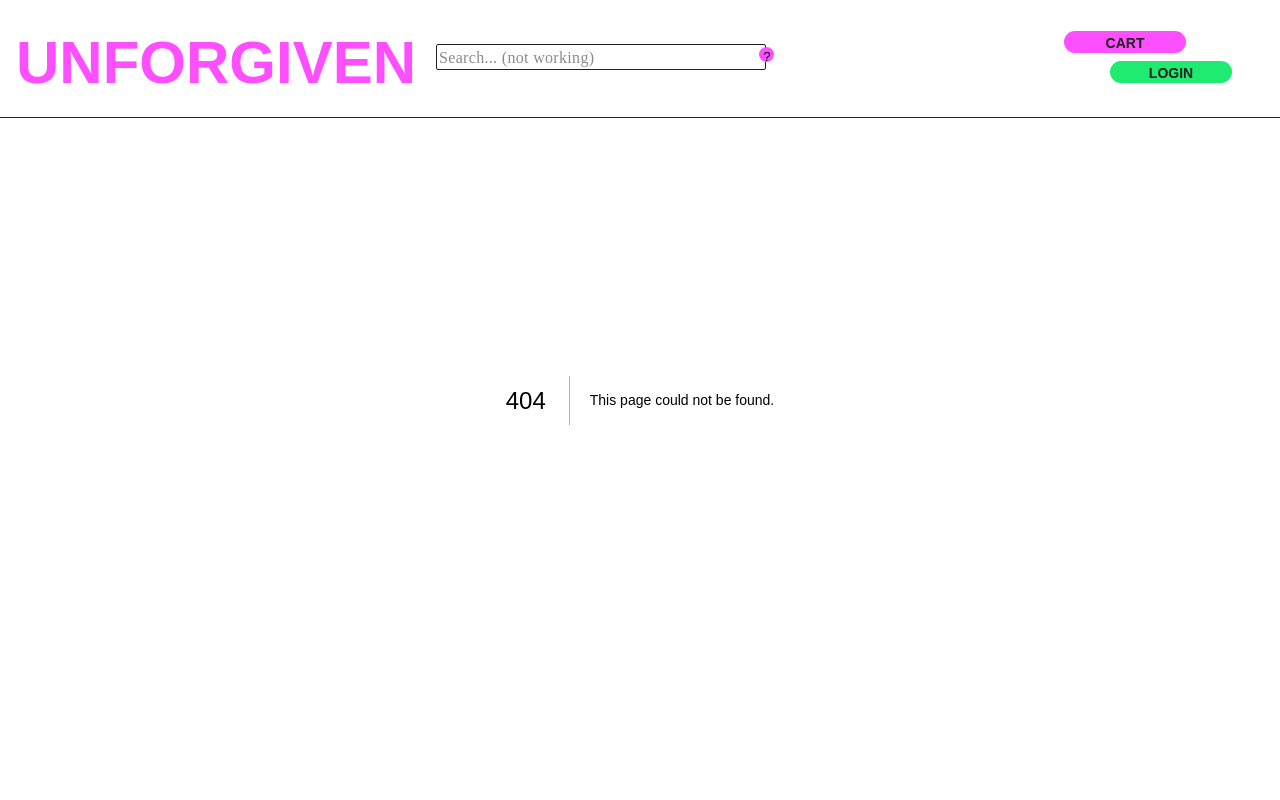
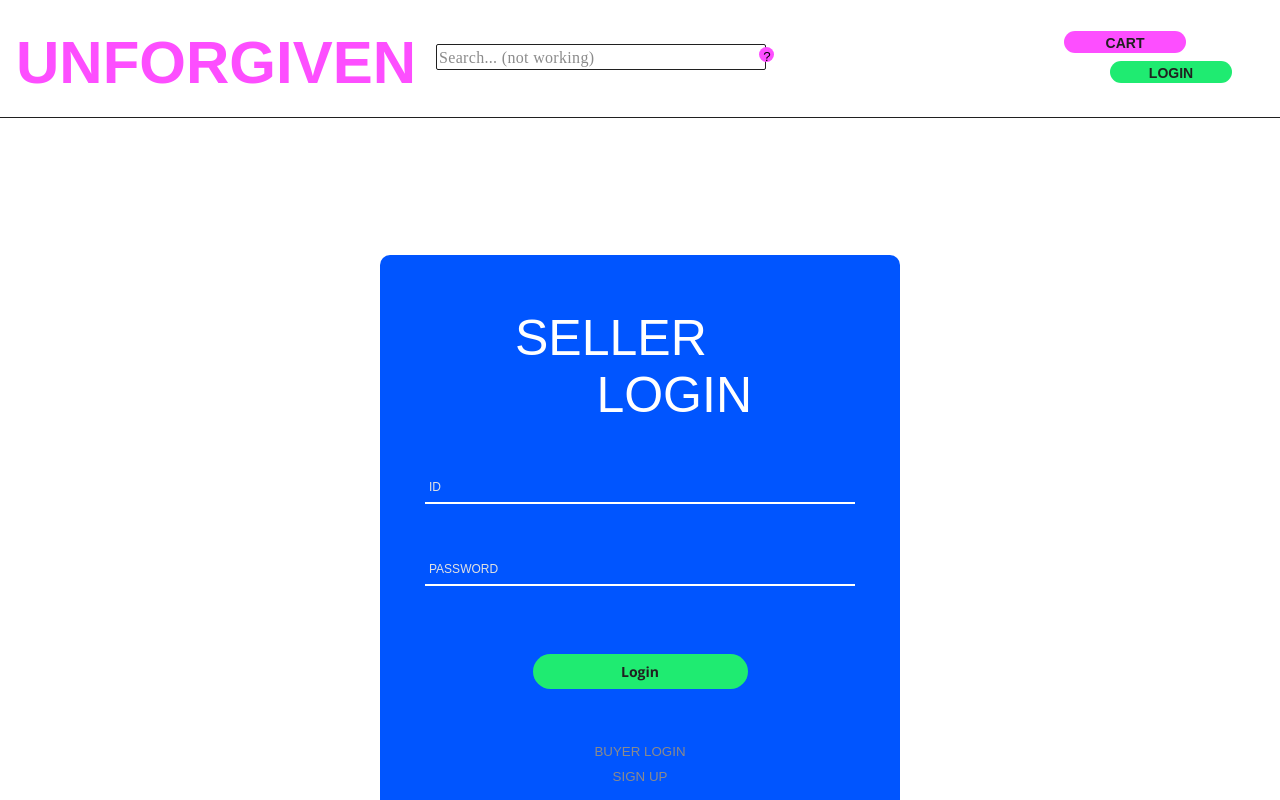
Before and after one commit to waterbinnn/unforgiven-market-web, a Next.js app: page /signin/seller in a window 1280 px wide. Before the commit this address had no page. Shown: the top 800 px of the page. Built offline with nearby package versions, Linux system fonts and the light colour scheme.

Commit message:
feat: 로그인 페이지 기능 구현

```diff
--- /dev/null
+++ b/src/app/signin/components/Form.tsx
@@ -0,0 +1,117 @@
+"use client";
+
+import classNames from "classnames/bind";
+import styles from "../signin.module.scss";
+import { Button, Input } from "@/components";
+import { useRouter } from "next/navigation";
+import { useState } from "react";
+import { useForm } from "react-hook-form";
+import { SignInReq } from "@/types";
+import { signIn } from "next-auth/react";
+import CommonStyle from "../../../styles/authStyle.module.scss";
+
+const cx = classNames.bind({ ...styles, ...CommonStyle });
+
+interface Props {
+  type: "BUYER" | "SELLER";
+}
+
+export const Form = ({ type }: Props) => {
+  const router = useRouter();
+  const [errorMsg, setErrorMsg] = useState<string>("");
+
+  const {
+    register,
+    handleSubmit,
+    setValue,
+    setError,
+    formState: { errors },
+  } = useForm();
+
+  const handleRouter = (path: string) => {
+    router.push(path);
+  };
+
+  const onSubmit = async (data: any) => {
+    const formData: SignInReq = {
+      ...data,
+      login_type: type,
+    };
+
+    try {
+      const res = await signIn("credentials", {
+        ...formData,
+        redirect: false,
+      });
+      router.push("/");
+
+      if (res?.error === "CredentialsSignin") {
+        setErrorMsg("아이디 혹은 비밀번호가 일치하지 않습니다.");
+        setValue("username", "");
+        setValue("password", "");
+        setError("username", { type: "custom" }, { shouldFocus: true });
+        setError("password", { type: "custom" });
+      }
+    } catch (error) {
+      console.log(error);
+    }
+  };
+
+  return (
+    <div className={cx("auth-container")}>
+      <main className={cx("auth-inner-container")}>
+        <h1 className={cx("visually-hidden")}>{type} Login</h1>
+
+        <form className={cx("auth-wrap")} onSubmit={handleSubmit(onSubmit)}>
+          <h3 className={cx("title", "top")}>{type}</h3>
+          <h3 className={cx("title", "bottom")}>LOGIN</h3>
+          <div className={cx("inputs-wrap")}>
+            <Input
+              placeholder="ID"
+              {...register("username", {
+                required: "이 필드는 필수 항목입니다.",
+              })}
+              error={errors.username ? true : false}
+              messageText={errors.username?.message ?? null}
+              needMessage
+              isInputError={errors.username ? "error" : "none"}
+            />
+            <Input
+              placeholder="PASSWORD"
+              type="password"
+              needMessage
+              {...register("password", {
+                required: "이 필드는 필수 항목입니다.",
+              })}
+              messageText={errors.password?.message ?? null}
+              error={errors.password ? true : false}
+              isInputError={errors.password ? "error" : "none"}
+            />
+            <span className={cx("error-msg")}>{errorMsg}</span>
+          </div>
+          <div className={cx("btn-wrap")}>
+            <Button color="green" size="m" type="submit">
+              Login
+            </Button>
+          </div>
+        </form>
+        <button
+          type="button"
+          className={cx("router-btn")}
+          onClick={() =>
+            handleRouter(type === "BUYER" ? "/signin/seller" : "/signin")
+          }
+        >
+          {type === "BUYER" ? "SELLER" : "BUYER"} LOGIN
+        </button>
+        <button
+          className={cx("router-btn")}
+          type="button"
+          onClick={() => handleRouter("/signup")}
+        >
+          SIGN UP
+        </button>
+      </main>
+    </div>
+  );
+};
--- /dev/null
+++ b/src/app/signin/components/index.ts
@@ -0,0 +1 @@
+export * from "./Form";
--- /dev/null
+++ b/src/app/signin/seller/page.tsx
@@ -0,0 +1,11 @@
+import { Form } from "../components";
+
+const SellerLogin = () => {
+  return (
+    <div className={"container"}>
+      <Form type="SELLER" />
+    </div>
+  );
+};
+
+export default SellerLogin;
--- /dev/null
+++ b/src/app/signin/signin.module.scss
@@ -0,0 +1,100 @@
+.auth-container {
+    background-color: $white;
+    padding: 150px 0;
+    margin: 50px 0;
+
+    @media screen and (max-width: $mobile-size) {
+        padding: 50px 0;
+    }
+}
+
+.login-container {
+    background-color: $blue;
+    width: 520px;
+    height: 520px;
+    margin: 0 auto;
+
+    @media screen and (max-width: $mobile-size) {
+        width: 100%;
+    }
+}
+
+.login-wrap {
+    padding: 45px;
+    position: relative;
+
+    .title {
+        position: absolute;
+        text-align: center;
+        font-size: 50px;
+        color: $white;
+        font-weight: 400;
+
+        &.top {
+            top: 53px;
+            left: 165px;
+        }
+
+        &.bottom {
+            top: 110px;
+            right: 174px;
+
+        }
+    }
+
+    @media screen and (max-width: $mobile-size) {
+        padding: 10px;
+        padding-bottom: 50px;
+
+        .title {
+            font-size: 20px;
+
+            &.bottom {
+                top: 76px;
+                right: 132px;
+            }
+        }
+    }
+}
+
+
+.inputs-wrap {
+    width: 380px;
+    margin-top: 150px;
+    display: flex;
+    flex-direction: column;
+    gap: 40px;
+    margin-bottom: 60px;
+
+    @media screen and (max-width: $mobile-size) {
+        width: 100%;
+        gap: 20px;
+    }
+}
+
+.btn-wrap {
+    display: flex;
+    flex-direction: column;
+    justify-content: center;
+    gap: 18px;
+    width: 50%;
+    margin: 0 auto;
+}
+
+.router-btn {
+    display: flex;
+    justify-content: center;
+    margin: 60px auto 0;
+    color: $gray;
+    cursor: pointer;
+    background-color: transparent;
+
+    &:hover {
+        color: $yellow;
+    }
+}
+
+.error-msg {
+    font-size: 12px;
+    color: $pink;
+}
```
Also changed, not shown: src/app/signin/page.tsx (added, +11 -0 lines).
